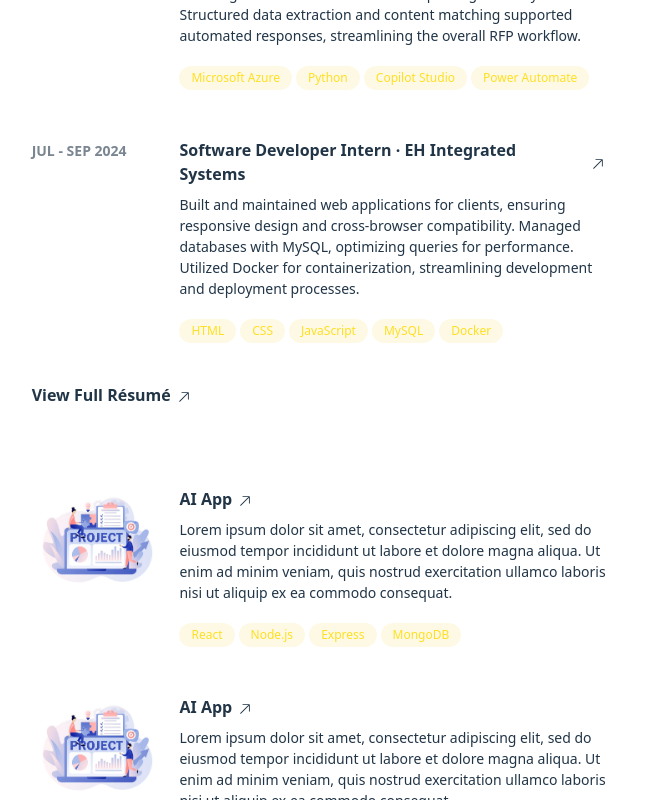
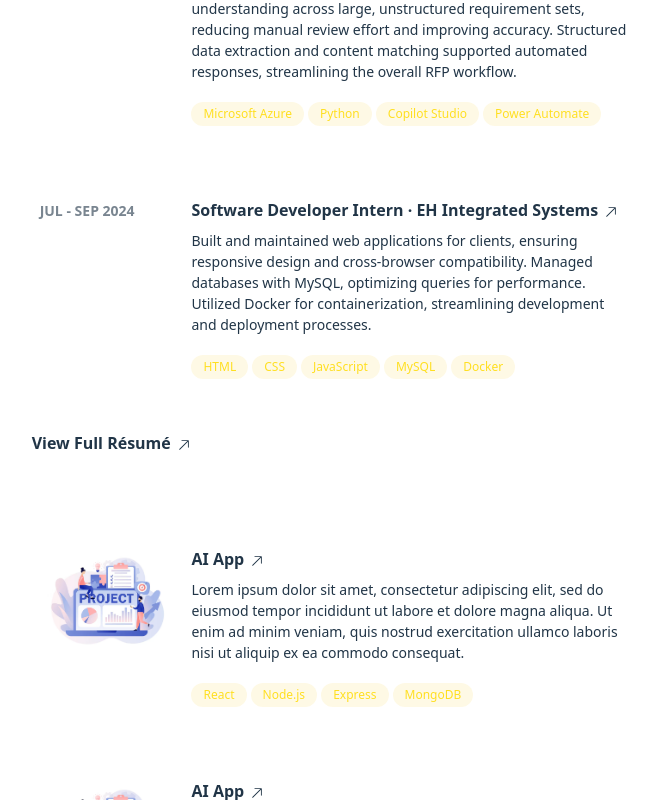
Before and after one commit to hjeesum/HsinJeePortfolio, a React (Vite) app: page / in a window 1280 px wide. Shown: the part 980-1780 px from the top of the page, without its empty margins (593-1250 px from the left). Built offline with nearby package versions, Linux system fonts and the light colour scheme.

Commit message:
hot fix to alignments

```diff
--- a/src/components/ExperienceItem.jsx
+++ b/src/components/ExperienceItem.jsx
@@ -1,28 +1,45 @@
 import RedirectBtn from "./RedirectBtn";
 
-export default function ExperienceItem({ date, company, position, technologies, description, link}) {
+export default function ExperienceItem({
+  date,
+  company,
+  position,
+  technologies,
+  description,
+  link,
+}) {
   return (
-    <a href={link} className="grid grid-cols-1 md:grid-cols-12 gap-2 md:gap-4 duration-200 hover:bg-black/30 hover:opacity-100 group-hover:opacity-60 transition-colors rounded-xl hover:shadow-lg group/experience cursor-pointer rounded p-2.5 md:p-4 md:-translate-x-4">
+    <a
+      href={link}
+      className="relative -mx-4 md:-mx-5 rounded-xl hover:shadow-lg duration-200 hover:bg-black/30 hover:opacity-100 group-hover:opacity-60 transition-colors cursor-pointer"
+    >
+      <div className="max-w-4xl mx-auto grid grid-cols-1 md:grid-cols-12 gap-2 md:gap-4 p-2.5 md:p-7">
         <header
           className="text-[14px] md:col-span-3 sm:col-span-3 mt-0.5 font-semibold opacity-60"
-        aria-label="{date.first} - {date.end} {date.year}"
+          aria-label={`${date.first} - ${date.end} ${date.year}`}
         >
           {date.first} - {date.end} {date.year}
         </header>
+
         <div className="col-span-9">
-        <RedirectBtn>{position} · {company}</RedirectBtn>
-        <p className="text-[14px] mt-2">
-          {description}
-        </p>
+          <RedirectBtn>
+            {position} · {company}
+          </RedirectBtn>
+          <p className="text-[14px] mt-2">{description}</p>
+
           {technologies.length > 0 && (
             <ul className="flex flex-wrap mt-5 gap-1">
               {technologies.map((technology, i) => (
                 <li key={i}>
-                <div className="flex items-center rounded-full bg-yellow-400/10 px-3 py-1 text-xs font-medium text-yellow-300">{technology}</div></li>
+                  <div className="flex items-center rounded-full bg-yellow-400/10 px-3 py-1 text-xs font-medium text-yellow-300">
+                    {technology}
+                  </div>
+                </li>
               ))}
             </ul>
           )}
         </div>
+      </div>
     </a>
   );
 }
--- a/src/components/ProjectItem.jsx
+++ b/src/components/ProjectItem.jsx
@@ -7,7 +7,11 @@ export default function ProjectItem({
   link,
 }) {
   return (
-    <a href={link} className="grid grid-cols-12 gap-2 md:gap-4 duration-200 hover:bg-black/30 hover:opacity-100 group-hover:opacity-60 transition-colors rounded-xl hover:shadow-lg group/experience cursor-pointer rounded p-2.5 md:p-4 md:-translate-x-4">
+    <a
+      href={link}
+      className="relative -mx-4 md:-mx-5 rounded-xl hover:shadow-lg duration-200 hover:bg-black/30 hover:opacity-100 group-hover:opacity-60 transition-colors cursor-pointer"
+    >
+      <div className="max-w-4xl mx-auto grid grid-cols-1 md:grid-cols-12 gap-2 md:gap-4 p-2.5 md:p-7">
         <img
           src="/projectimage.avif"
           className="md:col-span-3 col-span-12 w-full h-auto rounded-md mt-2"
@@ -29,6 +33,7 @@ export default function ProjectItem({
             </ul>
           )}
         </div>
+      </div>
     </a>
   );
 }
```
Lines whose indentation alone changed are shown as unchanged.
